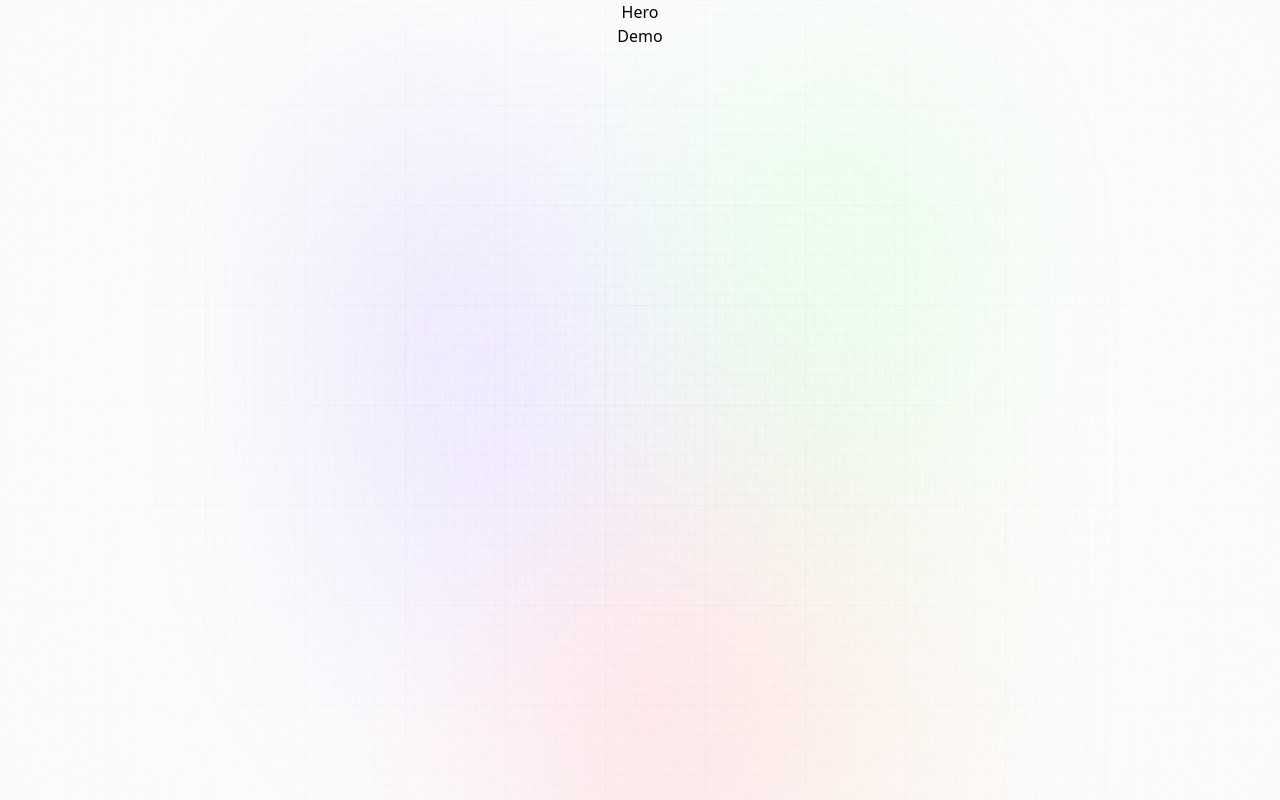
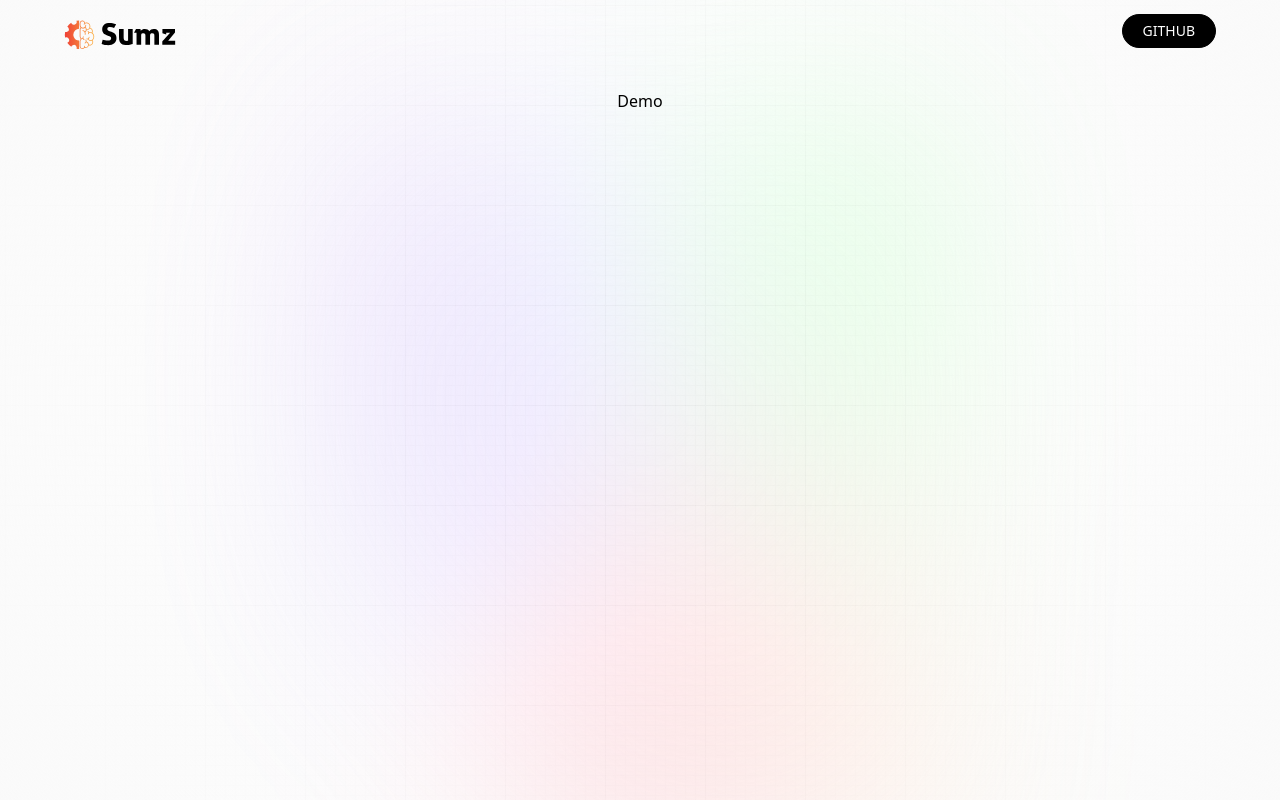
Before and after one commit to gayoung106/openai-articles, a React (Vite) app: page / in a window 1280 px wide. Built offline with nearby package versions, Linux system fonts and the light colour scheme; a web font is replaced by a local one.

Commit message:
네비바: 로고, 깃허브 버튼완성

```diff
--- a/src/components/Hero.jsx
+++ b/src/components/Hero.jsx
@@ -1,5 +1,20 @@
+import { logo } from "../assets";
+
 const Hero = () => {
-  return <div>Hero</div>;
+  return (
+    <header className="w-full flex justify-center items-center flex-col">
+      <nav className="flex justify-between items-center w-full mb-10 pt-3">
+        <img src={logo} alt="sumz-logo" className="w-28 object-contain" />
+        <button
+          type="button"
+          onClick={() => window.open("https://github.com/gayoung106")}
+          className="black_btn"
+        >
+          GITHUB
+        </button>
+      </nav>
+    </header>
+  );
 };
 
 export default Hero;
```
Also changed, not shown: 1 other file (tests, documents, lock files or other folders).
